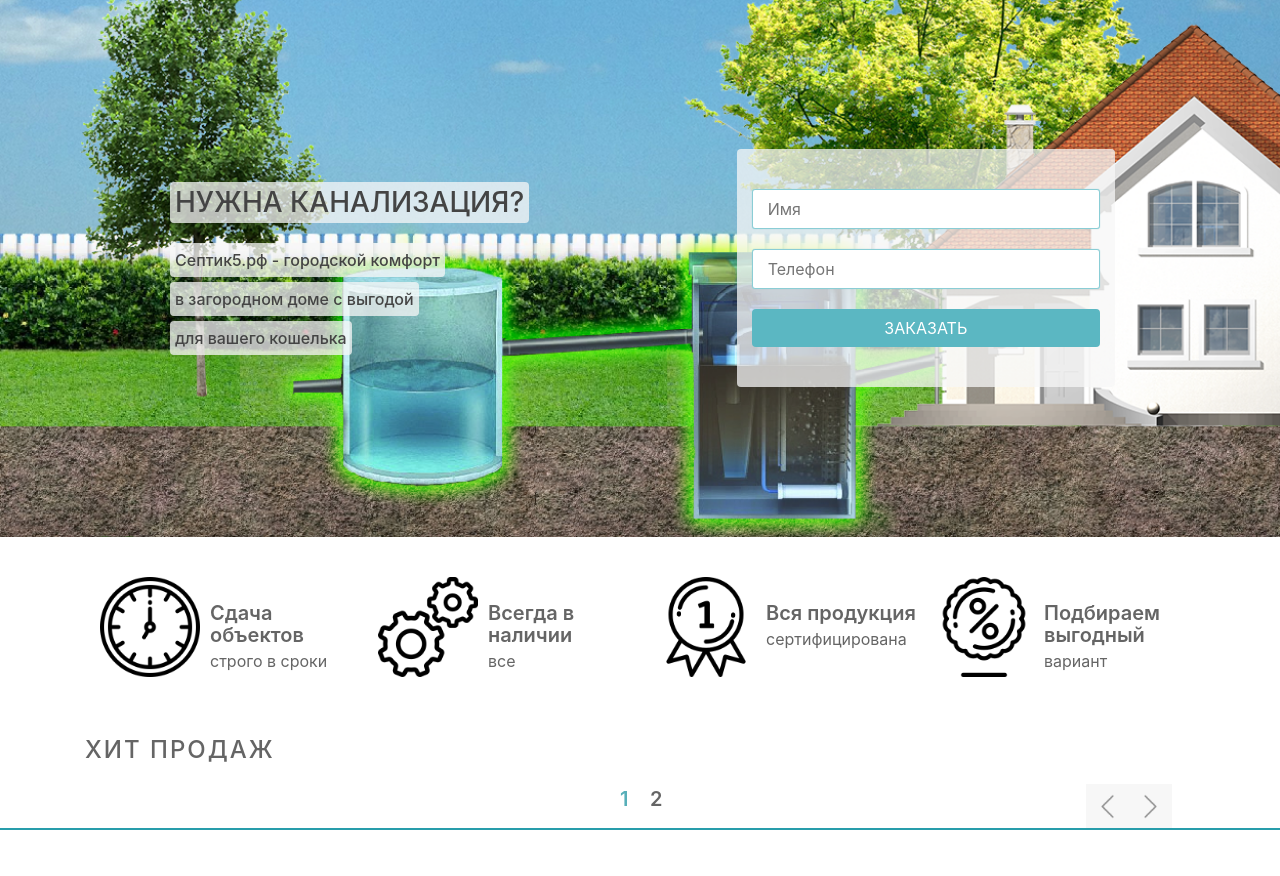
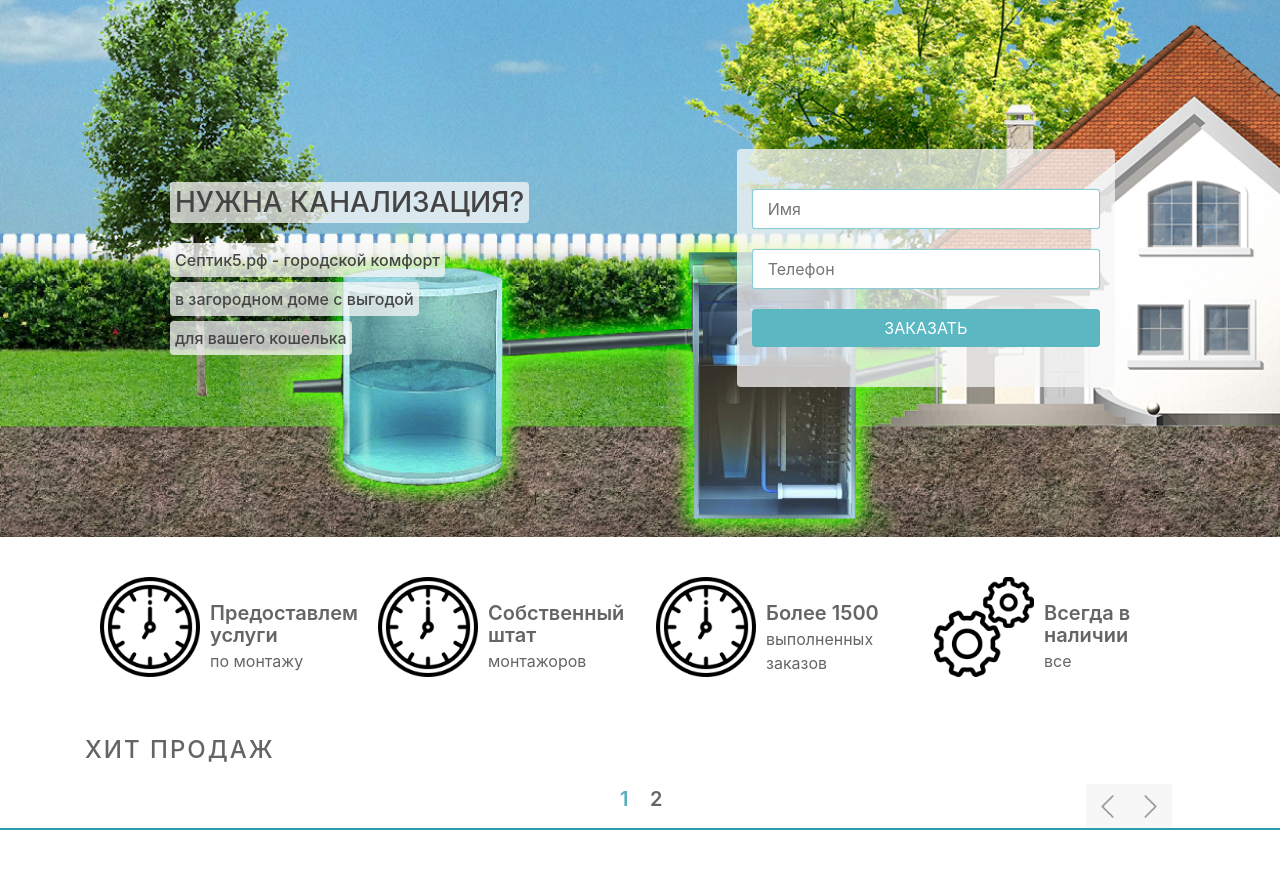
Before and after one commit to griphon56/septic78, a PHP site: page / in a window 1280 px wide. Shown: the part 219-1095 px from the top of the page. Run offline with PHP 8.4, Linux system fonts and the light colour scheme; some libraries are stand-ins or nearby versions.

Commit message:
Слайдеры

```diff
--- a/Home/homeSliderSkillView.php
+++ b/Home/homeSliderSkillView.php
@@ -3,8 +3,22 @@
     <div class="slick-slide-item col">
       <img src="../img/homeView/clock.png" alt="" class="slide-seal-img">
       <div class="slide-seal-desc">
-        <h4>Сдача объектов</h4>
-        <p>строго в сроки</p>
+        <h4>Предоставлем услуги</h4>
+        <p>по монтажу оборудования</p>
+      </div>
+    </div>
+    <div class="slick-slide-item col">
+      <img src="../img/homeView/clock.png" alt="" class="slide-seal-img">
+      <div class="slide-seal-desc">
+        <h4>Собственный штат</h4>
+        <p>монтажоров</p>
+      </div>
+    </div>
+    <div class="slick-slide-item col">
+      <img src="../img/homeView/clock.png" alt="" class="slide-seal-img">
+      <div class="slide-seal-desc">
+        <h4>Более 1500</h4>
+        <p>выполненных заказов</p>
       </div>
     </div>
     <div class="slick-slide-item col">
@@ -15,10 +29,17 @@
       </div>
     </div>
     <div class="slick-slide-item col">
+      <img src="../img/homeView/clock.png" alt="" class="slide-seal-img">
+      <div class="slide-seal-desc">
+        <h4>Сдача объектов</h4>
+        <p>строго в сроки</p>
+      </div>
+    </div>
+    <div class="slick-slide-item col">
       <img src="../img/homeView/051-medal.png" alt="" class="slide-seal-img">
       <div class="slide-seal-desc">
-        <h4>Вся продукция</h4>
-        <p>сертифицирована</p>
+        <h4>Работаем</h4>
+        <p>с 1994г.</p>
       </div>
     </div>
     <div class="slick-slide-item col">
@@ -29,20 +50,6 @@
       </div>
     </div>
     <div class="slick-slide-item col">
-      <img src="../img/homeView/clock.png" alt="" class="slide-seal-img">
-      <div class="slide-seal-desc">
-        <h4>Сдача объектов</h4>
-        <p>строго в сроки</p>
-      </div>
-    </div>
-    <div class="slick-slide-item col">
-      <img src="../img/homeView/settings.png" alt="" class="slide-seal-img">
-      <div class="slide-seal-desc">
-        <h4>Всегда в наличии</h4>
-        <p>все комплектующие</p>
-      </div>
-    </div>
-    <div class="slick-slide-item col">
       <img src="../img/homeView/051-medal.png" alt="" class="slide-seal-img">
       <div class="slide-seal-desc">
         <h4>Вся продукция</h4>
@@ -50,10 +57,17 @@
       </div>
     </div>
     <div class="slick-slide-item col">
+      <img src="../img/homeView/clock.png" alt="" class="slide-seal-img">
+      <div class="slide-seal-desc">
+        <h4>Цены</h4>
+        <p>производителей</p>
+      </div>
+    </div>
+    <div class="slick-slide-item col">
       <img src="../img/homeView/051-discount.png" alt="" class="slide-seal-img">
       <div class="slide-seal-desc">
-        <h4>Подбираем выгодный</h4>
-        <p>вариант канализации</p>
+        <h4>Мы - официальные</h4>
+        <p>дилеры оборудования</p>
       </div>
     </div>
   </div>
--- /dev/null
+++ b/Home/homeSliderView.php
@@ -0,0 +1,73 @@
+<div class="slider">
+  <div id="carousel" class="carousel slide" data-ride="carousel">
+    <div class="carousel-inner">
+      <div class="carousel-item active">
+        <div class="slide-item">
+          <img class="img-fluid" src="../img/homeView/1.jpg" alt="First slide">
+          <div class="container">
+            <div class="row justify-content-end">
+              <div class="col-md-5 slide-item-desc">
+                <h2>Автономная канализация</h2>
+                <p>Современный загородный дом, дача или коттедж обладают всеми инженерными коммуникациями, присущими городским постройкам. Канализация не является исключением, она работает в автономном режиме и эффективно справляется с любым объемом стоков. Компания «Септик5.рф» - это один из лидеров российского рынка по реализации проектов с использованием автономных систем канализации известных брендов: BioDeka; Евробион; Deka; Rostok; Тополь; AltaBio; Юнилос Астра. Топас.</p>
+                <p>Автономные канализации этих торговых марок положительно зарекомендовала себя в процессе длительной службы в самых сложных условиях эксплуатации. Специалисты нашей компании осуществляют профессиональный монтаж автономной канализации любого типа, конструкции и производителя.</p>
+              </div>
+            </div>
+          </div>
+        </div>
+      </div>
+
+      <div class="carousel-item">
+        <div class="slide-item">
+          <img class="img-fluid" src="../img/homeView/1.jpg" alt="First slide">
+          <div class="container">
+            <div class="row justify-content-start">
+              <div class="col-md-5 slide-item-desc">
+                <h2>Покупка автономную канализацию
+я</h2>
+                <p>Для всех желающих купить автономную канализацию, наша компания может предложить большое количество самых разнообразных вариантов в широком ценовом диапазоне. Наши квалифицированные сотрудники обеспечат грамотную помощь по подбору автономной канализации с определенными техническими параметрами, которые будут полностью удовлетворять потребностям клиентов. Для каждого индивидуального случая оптимальное решение будет иметь свои конкретные характеристики. Все системы автономной канализации, представленные в нашем каталоге, имеют доступную стоимость и быстрые сроки поставки. Монтаж установок осуществляется профессиональными специалистами, которые имеют большой опыт работы в этом направлении. Сотрудничество с нами гарантирует каждому клиенту приобретение качественной автономной канализационной установки по доступной цене.</p>
+              </div>
+            </div>
+          </div>
+        </div>
+      </div>
+
+      <div class="carousel-item">
+        <div class="slide-item">
+          <img class="img-fluid" src="../img/homeView/1.jpg" alt="First slide">
+          <div class="container">
+            <div class="row justify-content-end">
+              <div class="col-md-5 slide-item-desc">
+                <h2>Установка автономной канализации в частном доме</h2>
+
+                <p>Установка автономной канализации в частном доме выполняется с учетом многочисленных требований, которые определяются следующими факторами: объемом стоков и необходимой производительностью системы; химическим и бактериологическим составом сточных вод; необходимой степенью очистки; типом грунта, в котором будет производиться монтаж; удаленностью системы очистки от дома; наличием поблизости стационарной электрической сети.</p>
+
+                <p>Специалисты компании «Септик5.рф» предлагают тщательный анализ всех факторов, влияющих на выбор очистного сооружения, с целью подбора наиболее эффективного в работе устройства. Мы предлагаем создание грамотного проекта системы автономной канализации с последующим его профессиональным монтажом. На все наши изделия и услуги распространяется длительная официальная гарантия, что является одним из факторов сотрудничества с нами.</p>
+              </div>
+            </div>
+          </div>
+        </div>
+      </div>
+
+          <div class="carousel-item">
+        <div class="slide-item">
+          <img class="img-fluid" src="../img/homeView/1.jpg" alt="First slide">
+          <div class="container">
+            <div class="row justify-content-start">
+              <div class="col-md-5 slide-item-desc">
+                <h2>Устройство систем автономной канализации для дачи</h2>
+                <p>Механический тип очистки обеспечивает удаление из стоков нерастворимых веществ с большими геометрическими размерами и удельной массой. При химическом способе используются разнообразные активные вещества (коагулянты), которые вызывают надежное соединение между собой нерастворимых частиц. При биологической очистке используют методику удаления органических веществ при помощи микроорганизмов специального типа. Благодаря биологическому типу очистки автономные септики приобрели широкое распространение среди владельцев загородных домов и коттеджей.</p>
+                <p>Все хозяйственные стоки имеют в своем составе большое количество органических веществ, которые являются благотворной средой для размножения бактерий. В зависимости от необходимости наличия кислорода, эти бактерии подразделяют на два типа: аэробные – размножаются только с присутствием кислорода; анаэробные – способны вести жизнедеятельность без кислорода.</p>
+              </div>
+            </div>
+          </div>
+        </div>
+      </div>
+
+    <a class="carousel-control-prev" href="#carousel" data-slide="prev">
+      <span class="carousel-control-prev-icon"></span>
+    </a>
+    <a class="carousel-control-next" href="#carousel" data-slide="next">
+      <span class="carousel-control-next-icon"></span>
+    </a>
+  </div>
+</div>
--- a/Home/homeView.php
+++ b/Home/homeView.php
@@ -28,7 +28,7 @@
   </div>
 </div>
 
-<?php include('Service/sliderView.php');?>
+<?php include('Home/homeSliderView.php');?>
 
 <div class="container">
   <div class="row">
```
Also changed, not shown: img/homeView/1.jpg (added).
